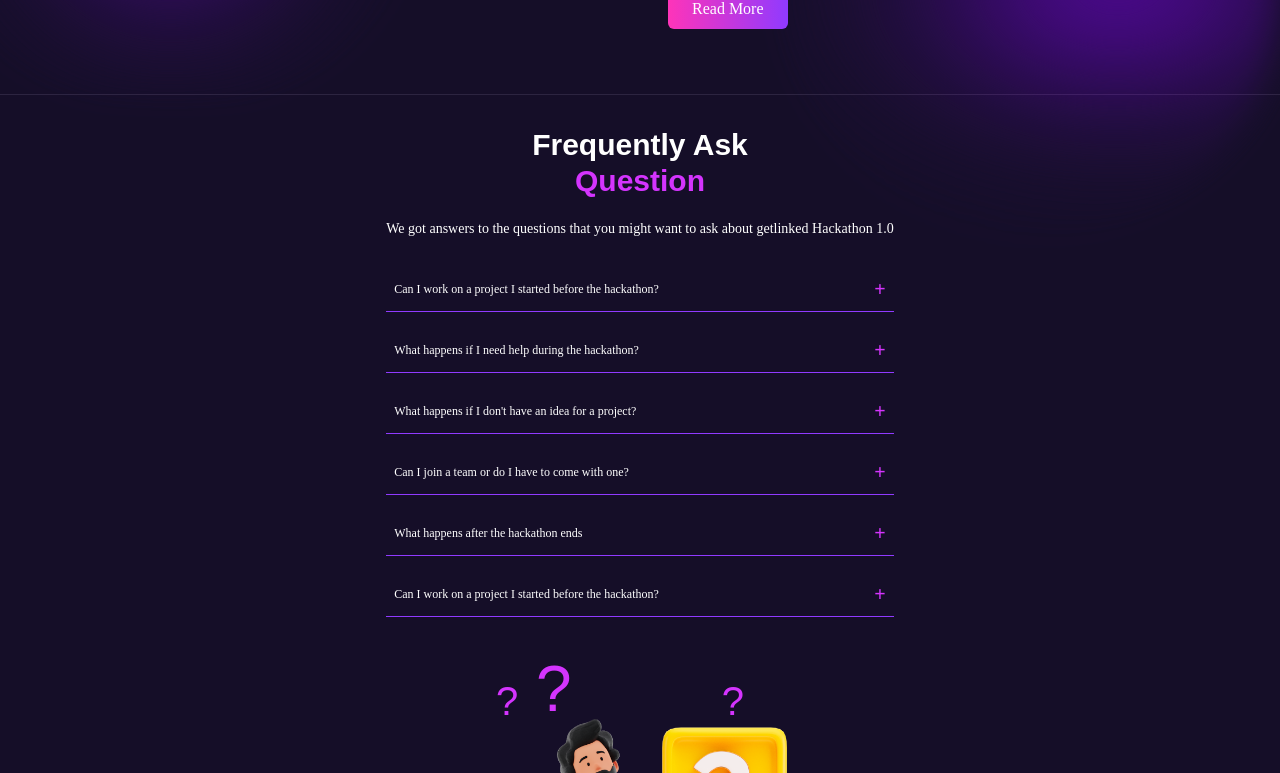
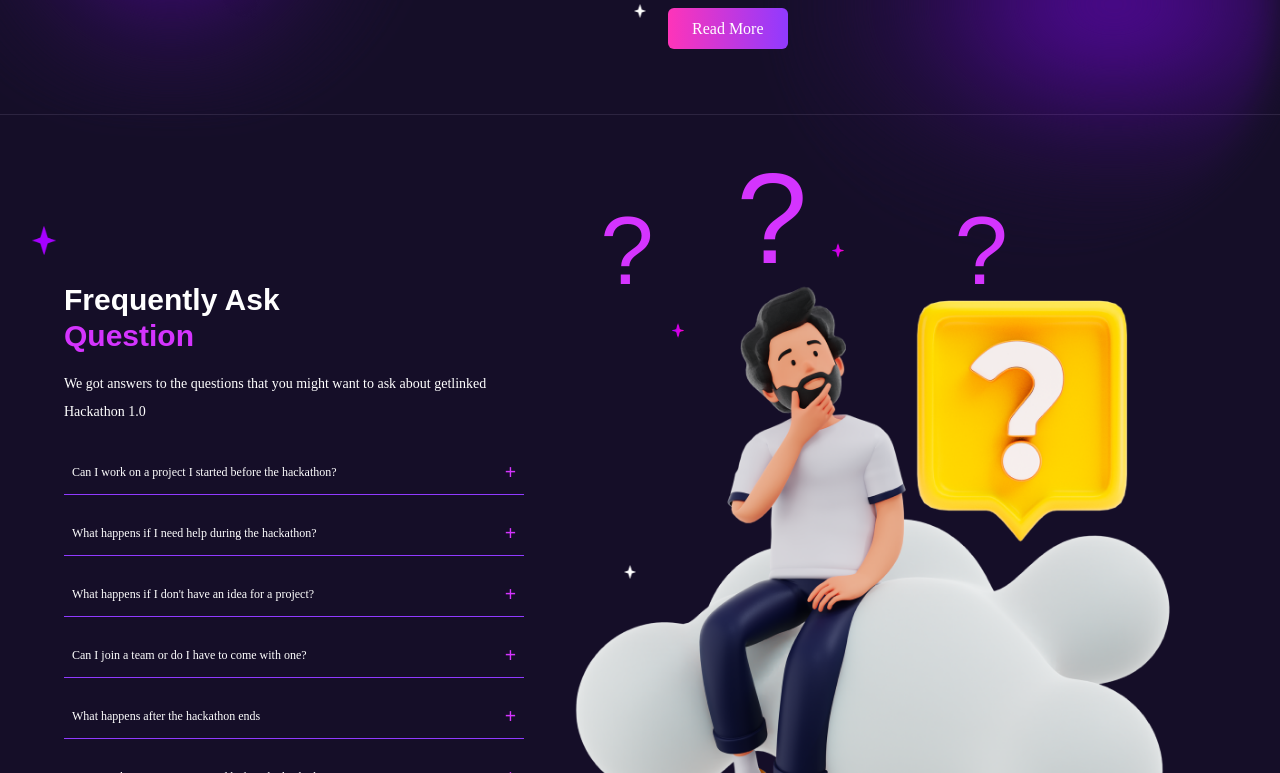
Before and after one commit to yongeazi143/get-linked, a React (Vite) app: page / in a window 1280 px wide. Shown: the part 2367-3140 px from the top of the page. Built offline with nearby package versions, Linux system fonts and the light colour scheme; a web font is replaced by a local one.

Commit message:
Faq Compoment Completed Rewards Component Ongoing

```diff
--- a/src/Components/Criteria/Criteria.jsx
+++ b/src/Components/Criteria/Criteria.jsx
@@ -2,7 +2,7 @@ import images from "../../images";
 
 const Criteria = () => {
   return (
-    <section className="flex flex-col items-center justify-between p-8 relative lg:flex-row lg:px-16 lg:justify-center gap-14 border-b border-b-[#2C2440]">
+    <section className="flex flex-col items-center justify-between p-8 relative lg:flex-row lg:px-16 lg:justify-center lg:gap-14 border-b border-b-[#2C2440]">
       <div className="lg:w-1/2 relative">
         <div className="invisible lg:visible w-[100px] h-[100px] btn-color rounded-full absolute top-5 left-[68px]" />
         <img
@@ -83,12 +83,12 @@ const Criteria = () => {
       <img
         src={images.star1}
         alt="lens"
-        className="absolute w-3 top-auto left-96"
+        className="absolute w-3 top-60 lg:top-auto lg:left-96"
       />
       <img
         src={images.purpleLens2}
         alt="lens"
-        className="absolute w-[300px] h-[300px] rounded-full blur-lg mix-blend-hard-light right-0 -bottom-16 lg:w-[500px] lg:h-[500px] lg:rounded-full  lg:-bottom-36"
+        className="absolute w-[300px] h-[300px] rounded-full blur-lg mix-blend-hard-light right-1 -bottom-16 lg:w-[500px] lg:h-[500px] lg:rounded-full  lg:-bottom-36"
       />
       <img
         src={images.star}
--- a/src/Components/FAQ/FAQ.jsx
+++ b/src/Components/FAQ/FAQ.jsx
@@ -1,31 +1,46 @@
 import images from "../../images";
 
 const FrequntlyAskedQuestions = () => (
-  <section className="flex flex-col-reverse p-8 items-center justify-between border-b border-b-[#2C2440]">
+  <section className="flex flex-col-reverse lg:flex-row-reverse p-8 lg:p-16 items-center justify-between border-b border-b-[#2c2440] gap-5">
     <div className="relative mt-16">
-      <p className="font-tommy absolute left-14 text-[40px] font-medium text-primary -top-2">
+      <p className="font-tommy absolute left-14 text-[40px] font-medium text-primary -top-2 lg:text-[96px]">
         ?
       </p>
-      <p className="font-tommy absolute -top-5 left-24 text-[64px] font-medium text-primary">
+      <p className="font-tommy absolute -top-5 left-24 text-[64px] font-medium text-primary lg:text-[128px] lg:-top-10 lg:left-48">
         ?
       </p>
-      <p className="font-tommy absolute right-24 text-[40px] font-medium text-primary -top-2">
+      <p className="font-tommy absolute right-24 text-[40px] font-medium text-primary -top-2 lg:text-[96px] lg:right-52">
         ?
       </p>
-      <img src={images.asked} className="w-[400px]" alt="faq" />
+      <img src={images.asked} className="w-[400px]  lg:w-[741px]" alt="faq" />
       <img
         src={images.star}
         alt="star"
-        className="w-3 absolute bottom-0 right-16"
+        className="w-3 absolute bottom-0 right-16 lg:right-40"
+      />
+      <img
+        src={images.star}
+        alt="star"
+        className="w-3 absolute bottom-1/2 left-20"
+      />
+      <img
+        src={images.star3}
+        alt="star"
+        className="w-3 absolute top-0 left-72"
       />
       <img src={images.star1} alt="star" className="w-3 absolute bottom-32" />
       <img
         src={images.star3}
         alt="star"
-        className="w-3 absolute top-20 left-16"
+        className="w-3 absolute top-20 left-16 lg:left-32"
       />
     </div>
-    <div className="text-center">
+    <div className="text-center lg:text-left relative">
+      <img
+        src={images.star4}
+        alt="star"
+        className="invisible lg:visible w-6 absolute -left-8 -top-14"
+      />
       <header>
         <h2 className="font-sans lg:text-3xl font-bold mb-4">
           Frequently Ask
--- a/src/Components/Rewards/Rewards.jsx
+++ b/src/Components/Rewards/Rewards.jsx
@@ -1,2 +1,65 @@
-const Rewards = () => <div>Rewards</div>;
+import images from "../../images";
+const Rewards = () => (
+  <>
+    <header className="my-10 text-center font-sans text-xl leading-normal font-bold lg:w-1/2 lg:float-right lg:text-left lg:text-[32px]">
+      <h1>
+        Prices and <br /> <span className="text-primary">Rewards</span>
+      </h1>
+      <p className="font-serif font-normal text-xs leading-5 w-72 mx-auto mt-3 lg:mx-0 lg:text-base">
+        Highlight of the prizes or rewards for winners and for participants.
+      </p>
+    </header>
+    <section className="flex flex-col items-center justify-center gap-5 p-5 lg:flex-row lg:mt-60 lg:justify-center">
+      <img src={images.throphy} alt="throphy" />
+      <div className="flex items-start justify-evenly  mt-28  w-full">
+        <div
+          className="w-[90px] h-[126px] rounded-lg relative border border-primary lg:w-[212px] lg:h-[296px]"
+          style={{
+            background: "rgba(212, 52, 254, 0.12)",
+          }}
+        >
+          <img src={images.silver} alt="sliver" className="absolute -top-12" />
+          <div className="text-center font text-xs pt-12 font-serif">
+            <p>
+              2nd <br /> Runner <br />
+              <span className="text-primary font-bold">N300,000</span>
+            </p>
+          </div>
+        </div>
+        <div
+          className="w-[90px] h-[126px] rounded-lg relative border border-primary lg:w-[212px] lg:h-[296px]"
+          style={{
+            background: "rgba(212, 52, 254, 0.12)",
+          }}
+        >
+          <img
+            src={images.gold}
+            alt="sliver"
+            className="absolute -top-16 scale-150"
+          />
+          <div className="text-center font text-xs pt-14 font-serif">
+            <p>
+              1st <br /> Runner <br />
+              <span className="text-spot-light font-bold">N400,000</span>
+            </p>
+          </div>
+        </div>
+        <div
+          className="w-[90px] h-[126px] rounded-lg relative border border-spot-light  lg:w-[212px] lg:h-[296px]"
+          style={{
+            background: "rgba(212, 52, 254, 0.12)",
+          }}
+        >
+          <img src={images.bronze} alt="sliver" className="absolute -top-12" />
+          <div className="text-center font text-xs pt-12 font-serif">
+            <p>
+              3rd <br /> Runner <br />
+              <span className="text-spot-light font-bold">150,000</span>
+            </p>
+          </div>
+        </div>
+      </div>
+    </section>
+  </>
+);
 export default Rewards;
--- a/src/Components/Rules/Rules.jsx
+++ b/src/Components/Rules/Rules.jsx
@@ -2,7 +2,7 @@ import images from "../../images";
 
 const Rules = () => {
   return (
-    <section className=" mx-auto w-full flex flex-col-reverse items-center justify-between relative lg:flex-row lg:justify-around lg:px-16 border-b border-b-[#2C2440]">
+    <section className=" mx-auto w-full flex flex-col-reverse items-center justify-between relative lg:flex-row lg:justify-around pb-5 lg:px-16 border-b border-b-[#2C2440]">
       <div className="text-center px-8 my-auto  lg:w-1/2  lg:text-left z-10">
         <h2 className="font-sans lg:text-3xl font-bold z-10">
           Rules and
--- a/src/images.js
+++ b/src/images.js
@@ -2,6 +2,7 @@ import arrow from "../assets/images/arrow.png";
 import asked from "../assets/images/asked.png";
 import stroke from "../assets/images/bent-stroke.svg";
 import bronze from "../assets/images/bronze_medal.png";
+import silver from "../assets/images/silver_medal.png";
 import chain from "../assets/images/chain.png";
 import contact from "../assets/images/contact.png";
 import creative from "../assets/images/creative.png";
@@ -66,6 +67,7 @@ const images = {
   throphy,
   menu,
   spack,
+  silver,
 };
 
 export default images;
```
Also changed, not shown: assets/images/silver_medal.png (added).
